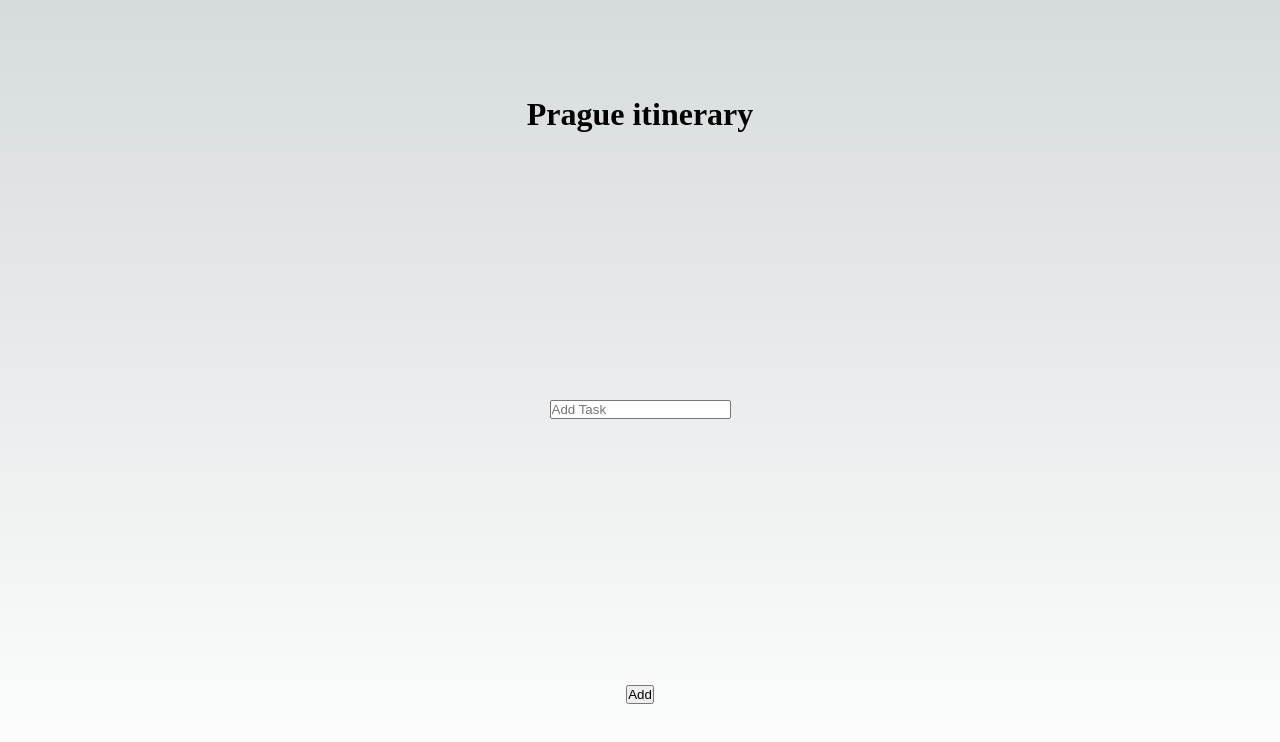
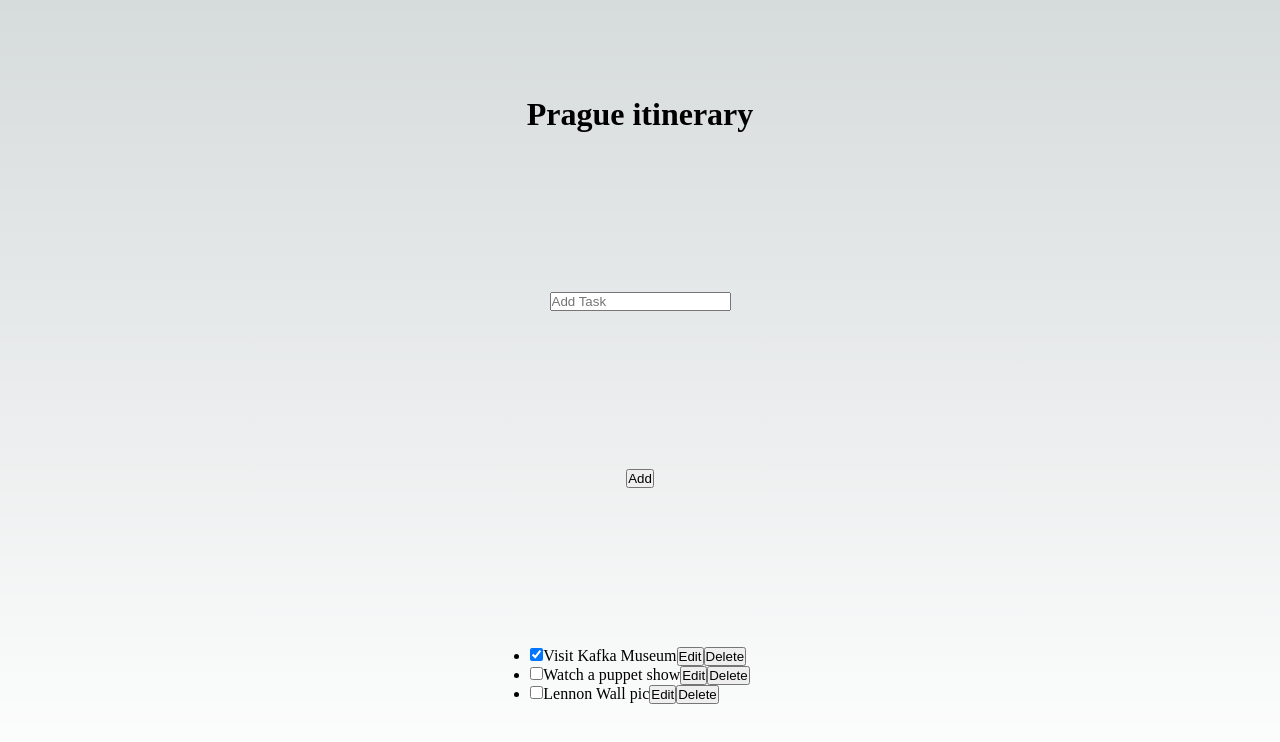
Before and after one commit to daikiku10/go-test-app-frontend, a Next.js app in the folder src/: page / in a window 1280 px wide. Shown: the top 742 px of the page. Built offline with nearby package versions, Linux system fonts and the light colour scheme.

Commit message:
update:TaskListコンポーネントの作成

```diff
--- /dev/null
+++ b/src/components/TaskList.tsx
@@ -0,0 +1,70 @@
+import { Task } from '@/types/task';
+import { useState } from 'react';
+
+type TaskListProps = {
+  tasks: Task[];
+  onChangeTask: (task: Task) => void;
+  onDeleteTask: (taskId: number) => void;
+};
+
+type TaskProps = {
+  task: Task;
+  onChange: (task: Task) => void;
+  onDelete: (taskId: number) => void;
+};
+
+export default function TaskList({tasks, onChangeTask, onDeleteTask}: TaskListProps) {
+  return (
+    <ul>
+      {tasks.map((task) => (
+        <li key={task.id}>
+          <Task task={task} onChange={onChangeTask} onDelete={onDeleteTask} />
+        </li>
+      ))}
+    </ul>
+  );
+}
+
+function Task({task, onChange, onDelete}: TaskProps) {
+  const [isEditing, setIsEditing] = useState(false);
+  let taskContent;
+  if (isEditing) {
+    taskContent = (
+      <>
+        <input
+          value={task.text}
+          onChange={(e) => {
+            onChange({
+              ...task,
+              text: e.target.value,
+            });
+          }}
+        />
+        <button onClick={() => setIsEditing(false)}>Save</button>
+      </>
+    );
+  } else {
+    taskContent = (
+      <>
+        {task.text}
+        <button onClick={() => setIsEditing(true)}>Edit</button>
+      </>
+    );
+  }
+  return (
+    <label>
+      <input
+        type="checkbox"
+        checked={task.done}
+        onChange={(e) => {
+          onChange({
+            ...task,
+            done: e.target.checked,
+          });
+        }}
+      />
+      {taskContent}
+      <button onClick={() => onDelete(task.id)}>Delete</button>
+    </label>
+  );
+}
--- a/src/pages/index.tsx
+++ b/src/pages/index.tsx
@@ -3,6 +3,7 @@ import Head from 'next/head'
 import styles from '@/styles/Home.module.css'
 import AddTask from '@/components/AddTask'
 import { Task } from '@/types/task'
+import TaskList from '@/components/TaskList'
 
 let nextId = 3;
 const initialTasks = [
@@ -13,6 +14,8 @@ const initialTasks = [
 
 export default function Home() {
   const [tasks, setTasks] = useState<Task[]>(initialTasks);
+
+  // 追加タスク関数
   function handleAddTask(text: string) {
     setTasks([
       ...tasks,
@@ -22,6 +25,21 @@ export default function Home() {
         done: false,
       }
     ])
+  }
+  // 変更タスク関数
+  function handleChangeTask(task: Task) {
+    setTasks(
+      tasks.map((t) => {
+        if (t.id === task.id) {
+          return task;
+        }
+        return t;
+      })
+    )
+  }
+  // 削除タスク関数
+  function handleDeleteTask(taskId: number) {
+    setTasks(tasks.filter((t) => t.id != taskId))
   }
   return (
     <>
@@ -34,6 +52,11 @@ export default function Home() {
       <main className={styles.main}>
         <h1>Prague itinerary</h1>
         <AddTask onAddTask={handleAddTask} />
+        <TaskList
+          tasks={tasks}
+          onChangeTask={handleChangeTask}
+          onDeleteTask={handleDeleteTask}
+        />
       </main>
     </>
   )
```
